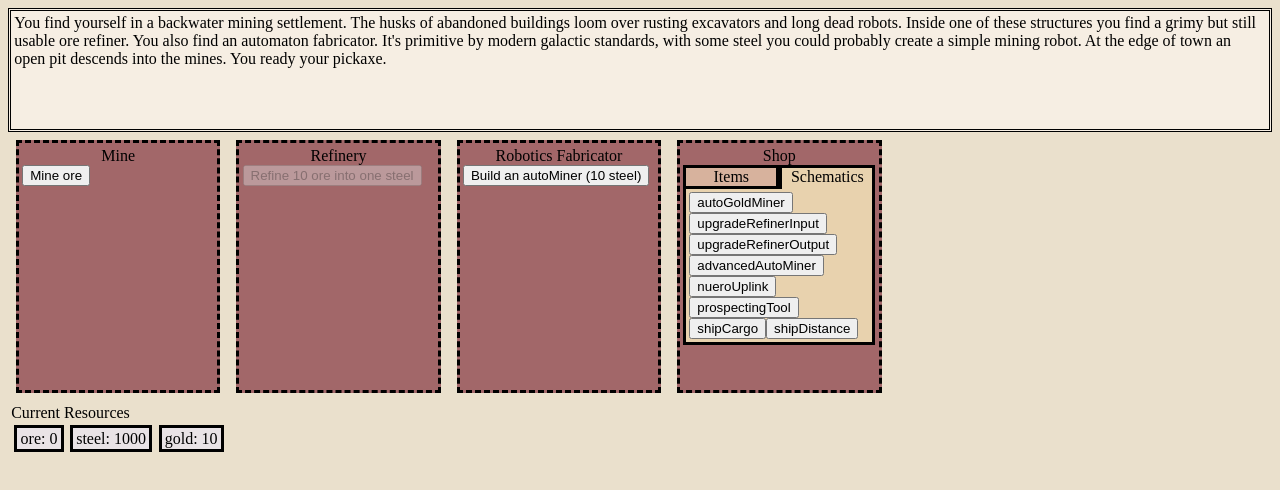
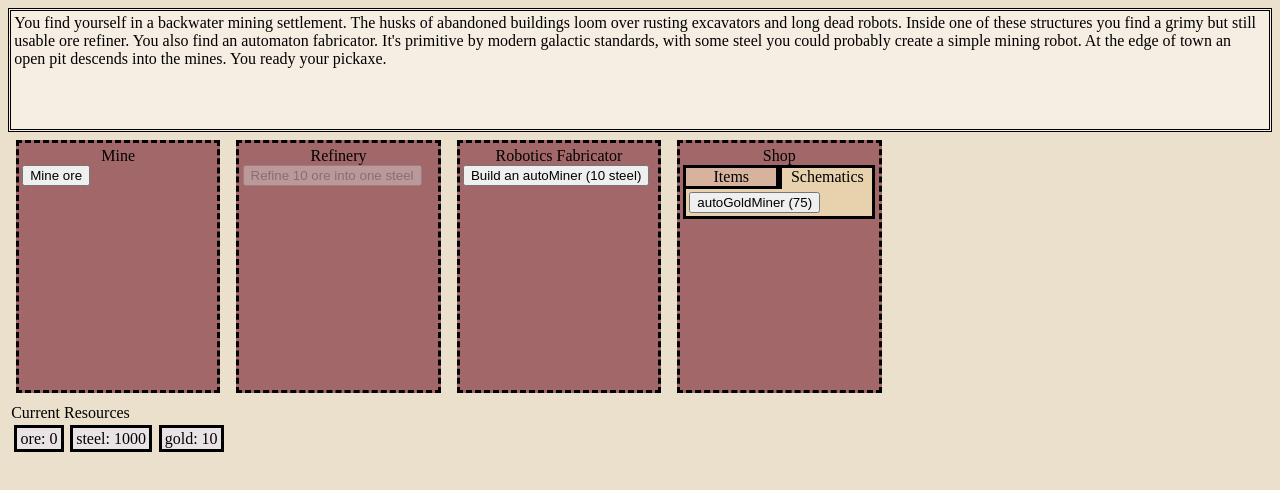
Before and after one commit to michaelwhittemore/vue-clicker-game, a Vue app: page / in a window 1280 px wide. Both pictures are taken after a click on the element "Schematics". Shown: the top 490 px of the page. Built offline with nearby package versions, Linux system fonts and the light colour scheme.

Commit message:
switched schematics to use objects

```diff
--- a/src/components/ShopComponents/BuySchematic.vue
+++ b/src/components/ShopComponents/BuySchematic.vue
@@ -1,14 +1,28 @@
 <script setup lang="ts">
 import { gameStateStorage } from '@/typescript/gameStateStorage';
-import { schematicList } from '@/typescript/gameConstants/schematicList';
+import { schematicsData } from '@/typescript/gameConstants/schematicsData';
+
+// import { schematicList } from '@/typescript/gameConstants/schematicsData';
+// const props = defineProps<{
+//     schematicName: typeof schematicList[number],
+// }>()
+// const { schematicName } = props; // We can use destructuring as this is constant.
+
 const props = defineProps<{
-    schematicName: typeof schematicList[number],
+    schematicName: keyof typeof schematicsData,
 }>()
-// 1. Should add to the gameStateStorage
-    // Maybe we go form one array to another? like unlocks vs unlocked? or is that excessive?
-    // Just one I think
+
+
+// HERE!
+// Within schematicList we will need to have the prices and unlock conditions
+// Will need a computed `shouldDisplay` prop and a `canPurchaseProp`\
+// Will need to add the price to the button
+// Will also need a trigger for each?
+
 // Should only show until you purchase it
 // Should these cause a narrative trigger? Or only when building something new?
+
+
 /* Possible schematics include:
     - Auto gold miner AutoGoldMiner
     - upgraded refiner (The button will be in the refinery)
@@ -16,9 +30,16 @@ const props = defineProps<{
     - Advanced Auto Miner
     - Prospecting tool (unlocks new resources in the mines)
 */
+const clickHandler = (schematicName: keyof typeof schematicsData) => {
+    console.warn(schematicName)
+    console.log(schematicsData[schematicName].price)
+    gameStateStorage.unlockedSchematics.push(schematicName);
+    gameStateStorage.resources.gold-= schematicsData[schematicName].price;
+}
 
 </script>
 <template>
-    <button> {{props.schematicName}}</button>
+    <button v-if="!gameStateStorage.unlockedSchematics.includes(schematicName)" @click="clickHandler(schematicName)">
+        {{ schematicName }} ({{ schematicsData[schematicName].price }})</button>
 
 </template>
--- a/src/components/ShopComponents/ShopSchematicsComponent.vue
+++ b/src/components/ShopComponents/ShopSchematicsComponent.vue
@@ -1,11 +1,14 @@
 <script setup lang="ts">
 import BuySchematic from './BuySchematic.vue';
-import { schematicList } from '@/typescript/gameConstants/schematicList';
+import { schematicsData } from '@/typescript/gameConstants/schematicsData';
 // Will need to import list of schematics and iterate over them
+// Will need to add the price to button.
+
+// Maybe all the logic should be in here and not in the separate TS file??
 </script>
 <template>
     <div class="shopTab schematicsColor">
-        <BuySchematic v-for="schematic in schematicList" :schematicName="schematic" />
+        <BuySchematic v-for="(value, key) in schematicsData" :schematicName="key"/>
     </div>
 
 </template>
--- a/src/typescript/gameConstants/schematicList.ts
+++ /dev/null
@@ -1,11 +0,0 @@
-export const schematicList = [
-    'autoGoldMiner',
-    'upgradeRefinerInput',
-    'upgradeRefinerOutput',
-    'advancedAutoMiner',
-    'nueroUplink',
-    'prospectingTool',
-    'shipCargo',
-    'shipDistance'
-
-] as const;
--- /dev/null
+++ b/src/typescript/gameConstants/schematicsData.ts
@@ -0,0 +1,29 @@
+// What should the shape be?
+// Maybe price, unlock condition isUnlocked? ,and buyHandler
+
+// interface SchematicEntry {
+//     price: number;
+//     isUnlocked: () => boolean;
+//     buyHandler: () => void;
+// }
+
+/// hmmmm should all buyHandlers just involving add it to unlock array
+
+export const schematicsData= {
+    autoGoldMiner: {
+        price: 75,
+        isUnlocked: () => true, // TODO - change this
+    },
+}
+
+// export const schematicList = [
+//     'autoGoldMiner',
+//     'upgradeRefinerInput',
+//     'upgradeRefinerOutput',
+//     'advancedAutoMiner',
+//     'nueroUplink',
+//     'prospectingTool',
+//     'shipCargo',
+//     'shipDistance'
+
+// ] as const;
```
